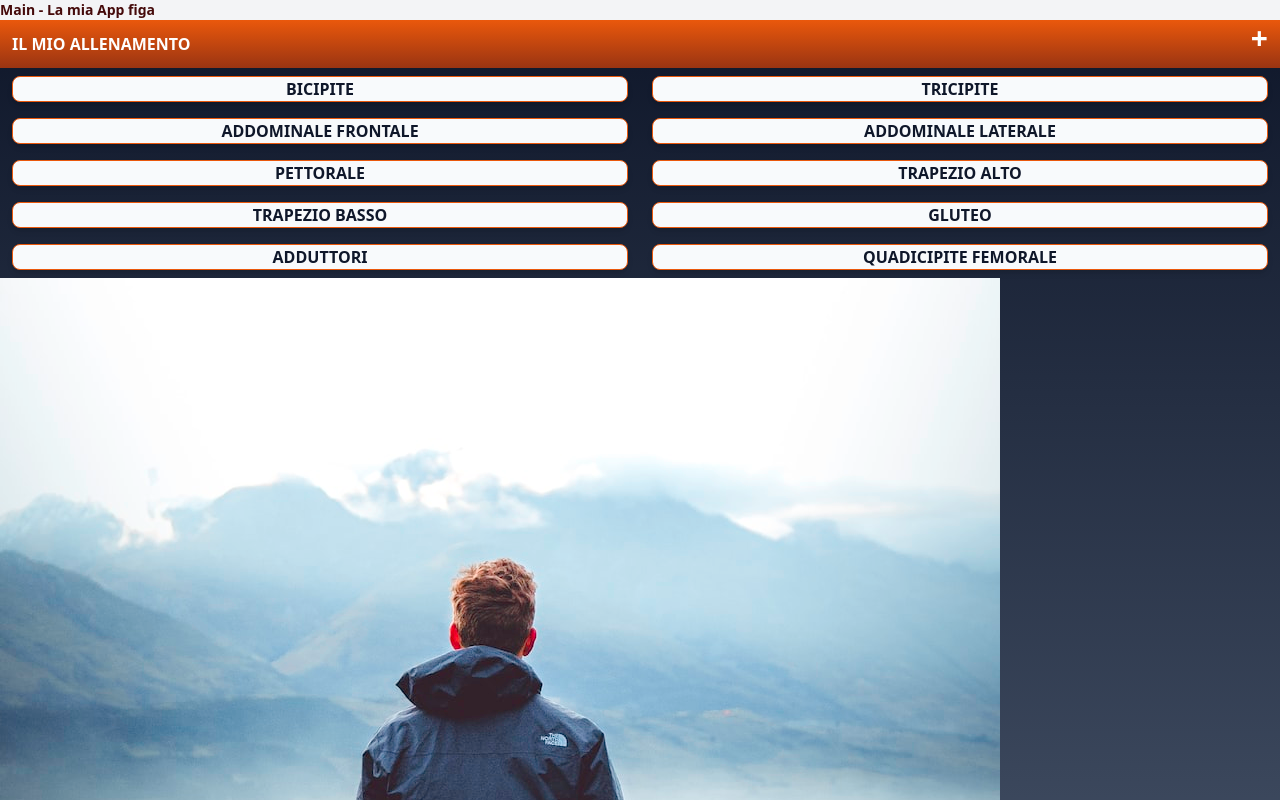
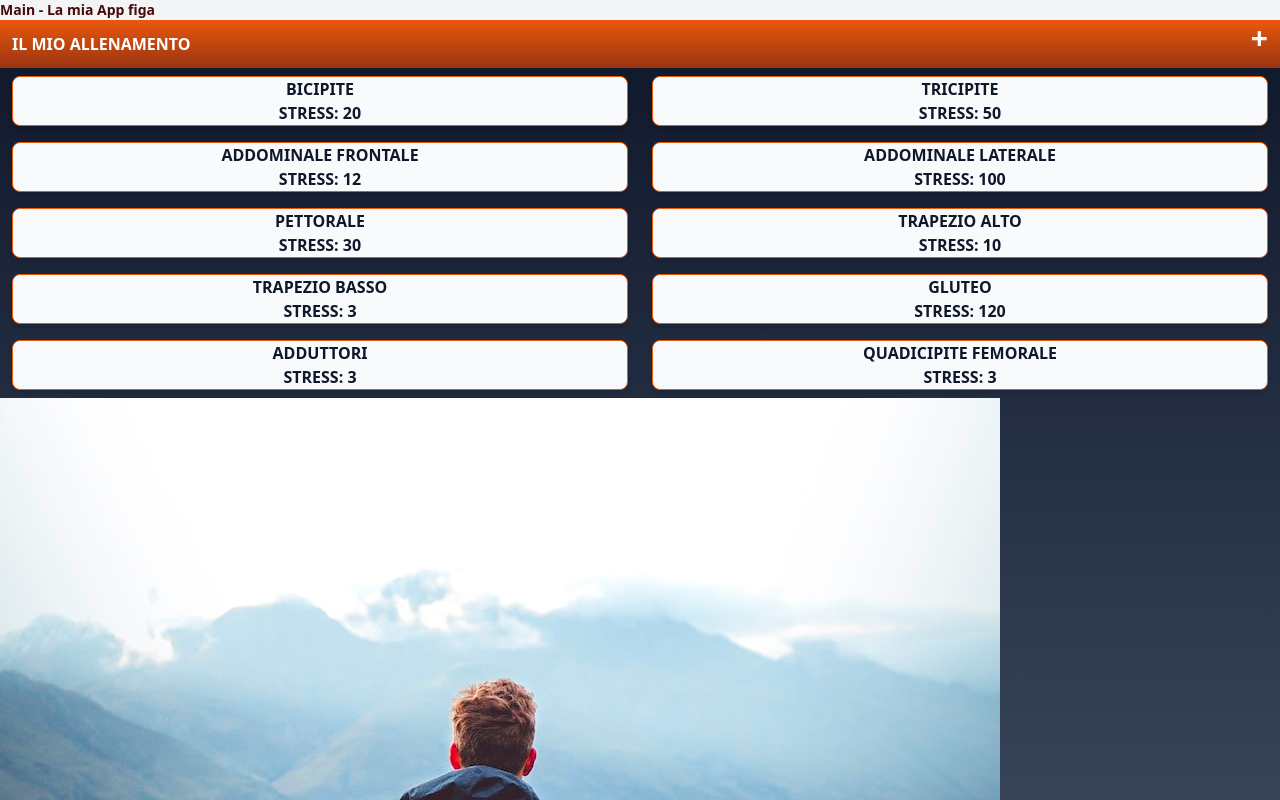
Before and after one commit to stefano-marchesi/exDec, a React (Vite) app: page / in a window 1280 px wide. Shown: the top 800 px of the page. Built offline with nearby package versions, Linux system fonts and the light colour scheme.

Commit message:
Astratto display parte

```diff
--- /dev/null
+++ b/src/components/DisplayParte.tsx
@@ -0,0 +1,21 @@
+
+import { Link } from "react-router-dom"
+import { Parte} from "../redux/partiReducer"
+
+type DisplayParteProps = {
+  parte:Parte,
+  index: number
+}
+
+export const DisplayParte = (props: DisplayParteProps)=>{
+
+          return (
+            <div className=" bg-slate-50 border border-orange-600 rounded-lg ml-3 mr-3 m-2 font-semibold text-slate-900 uppercase text-center shadow-md" key={props.index}>
+              <Link to={`singolaparte/${props.index}`}>
+                <div>{props.parte.nome}</div>
+                <div>Stress: {props.parte.stress}</div>
+
+              </Link>
+            </div>
+          )
+}
--- a/src/pagine/ListaParti.tsx
+++ b/src/pagine/ListaParti.tsx
@@ -1,10 +1,9 @@
 import { useSelector } from "react-redux"
-import { selectParti } from "../redux/partiReducer"
+import {  selectParti } from "../redux/partiReducer"
 import { AggiungiParte } from "../components/AggiungiParte"
 import './../index.css'
-import { Link } from "react-router-dom"
 import logo from '../assets/photo-1503023345310-bd7c1de61c7d.jpeg';
-
+import { DisplayParte } from "../components/DisplayParte";
 
 export const ListaParti = () => {
   const parti = useSelector(selectParti)
@@ -15,12 +14,7 @@ export const ListaParti = () => {
       <AggiungiParte />
       <div className="grid grid-cols-2">
         {parti.map((parte, index: number) => {
-          return (
-            <div className=" bg-slate-50 border border-orange-600 rounded-lg ml-3 mr-3 m-2 font-semibold text-slate-900 uppercase text-center shadow-md" key={index}>
-
-              <Link to={`singolaparte/${index}`}> {parte.nome}</Link>
-            </div>
-          )
+          return ( <DisplayParte parte={parte} index={index} />)
         })
         }
       </div>
```
